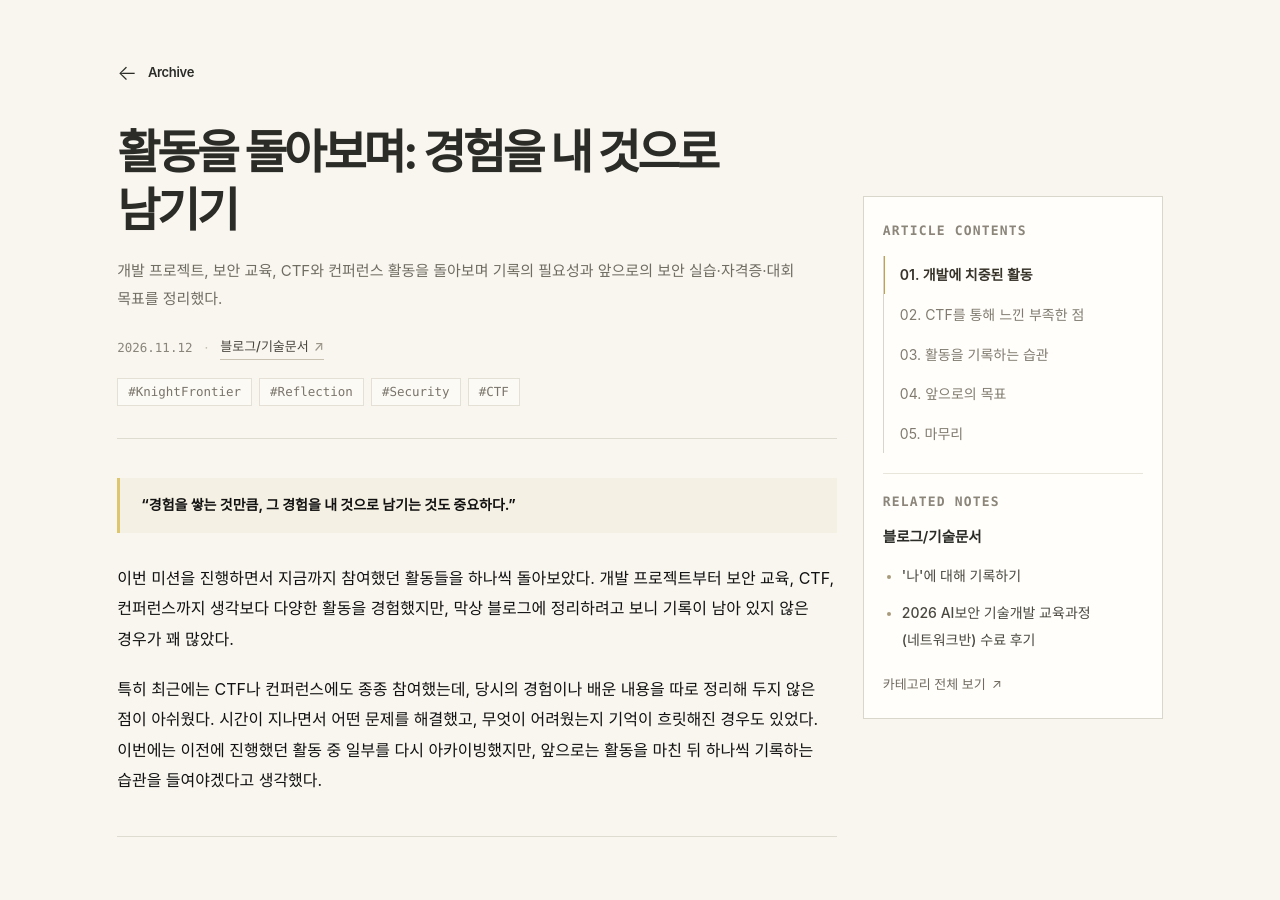
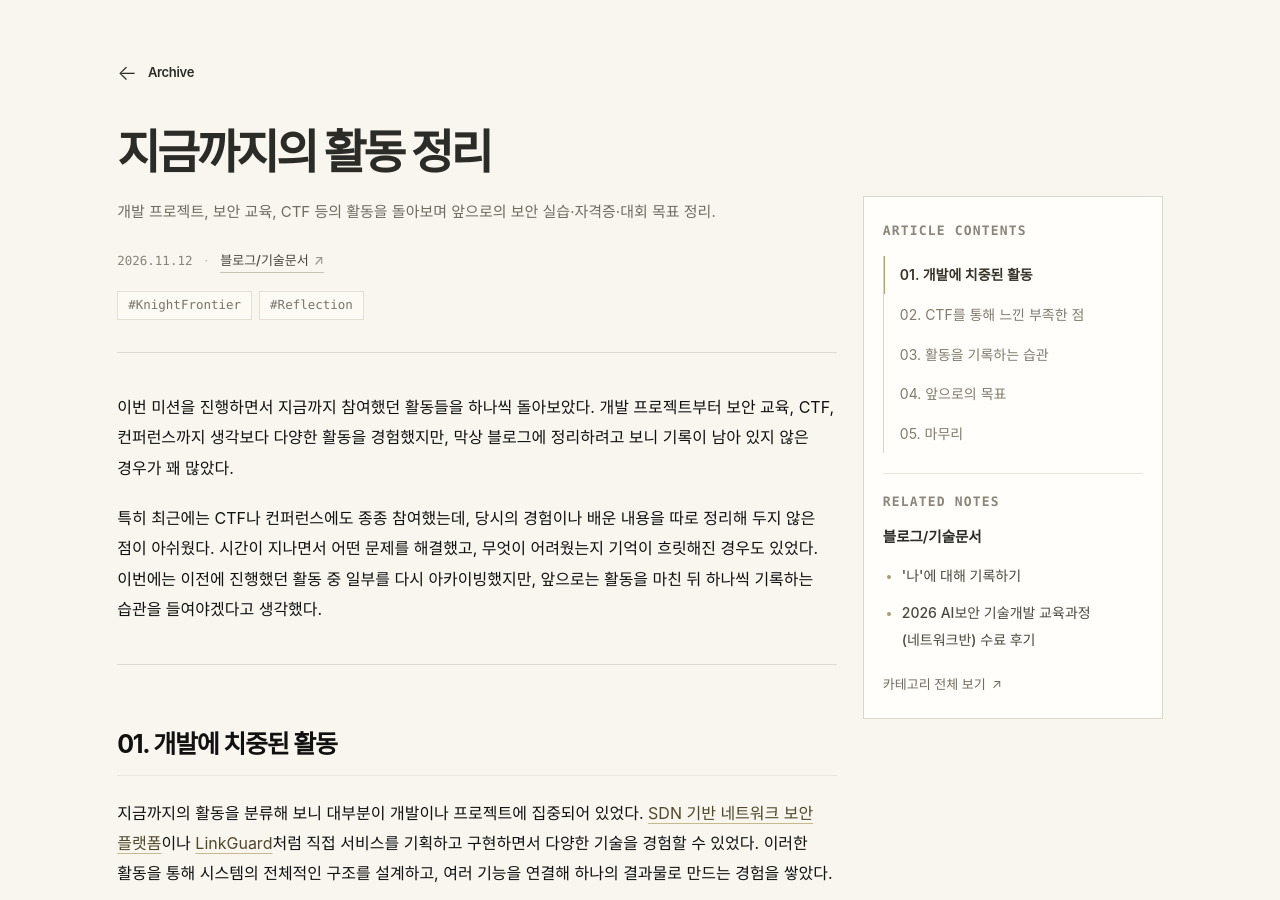
Before and after one commit to cprtmchzh/cprtmchzh.github.io, a Jekyll site: the page built from _posts/2026-11-12-knight-frontier-activity-review.md, in a window 1280 px wide and 900 px high. Built offline with Jekyll 4.4.1, drawn with Linux system fonts in a browser that asks for light colours; some web fonts are replaced; some of the changed text lies outside the part shown.

Commit message:
Revise title and update activity review content
Updated the title and description of the activity review post, and modified the goals section to reflect changes in certification aspirations.

```diff
--- a/_posts/2026-11-12-knight-frontier-activity-review.md
+++ b/_posts/2026-11-12-knight-frontier-activity-review.md
@@ -1,14 +1,12 @@
 ---
-title: "활동을 돌아보며: 경험을 내 것으로 남기기"
+title: "지금까지의 활동 정리"
 date: 2026-11-12 00:00:00 +0900
 category_slug: technical-writing
 thumbnail: ""
-description: "개발 프로젝트, 보안 교육, CTF와 컨퍼런스 활동을 돌아보며 기록의 필요성과 앞으로의 보안 실습·자격증·대회 목표를 정리했다."
-tags: ["KnightFrontier", "Reflection", "Security", "CTF"]
+description: "개발 프로젝트, 보안 교육, CTF 등의 활동을 돌아보며 앞으로의 보안 실습·자격증·대회 목표 정리."
+tags: ["KnightFrontier", "Reflection"]
 sample: false
 ---
-
-> **"경험을 쌓는 것만큼, 그 경험을 내 것으로 남기는 것도 중요하다."**
 
 이번 미션을 진행하면서 지금까지 참여했던 활동들을 하나씩 돌아보았다. 개발 프로젝트부터 보안 교육, CTF, 컨퍼런스까지 생각보다 다양한 활동을 경험했지만, 막상 블로그에 정리하려고 보니 기록이 남아 있지 않은 경우가 꽤 많았다.
 
@@ -49,9 +47,9 @@ sample: false
 
 ## 04. 앞으로의 목표
 
-나이츠프론티어 활동이 끝날 때까지는 크게 두 가지 목표를 달성하고 싶다.
+회고를 작성하다 보니 개인적으로 꼭 필요하다고 느낀 부분이 두 가지 있었다.
 
-1. **정보처리기사 자격증 취득**
+1. **정보처리기사 or 정보보안기사 자격증 취득**
 
    현재 공부하고 있는 자격증을 취득하여, 그동안 프로젝트를 진행하며 경험했던 기술들을 이론적인 관점에서도 다시 정리하고 부족했던 기초 지식을 보완하고자 한다.
 
```
